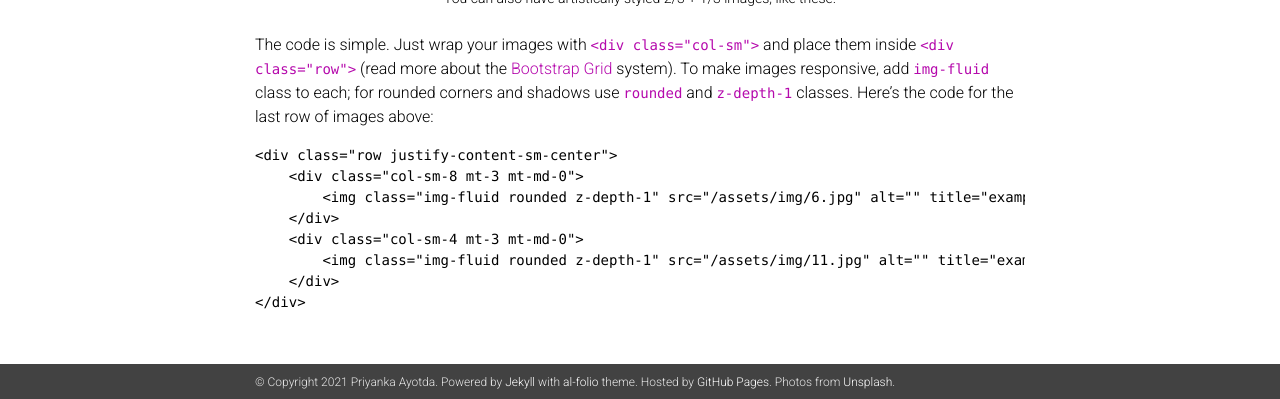
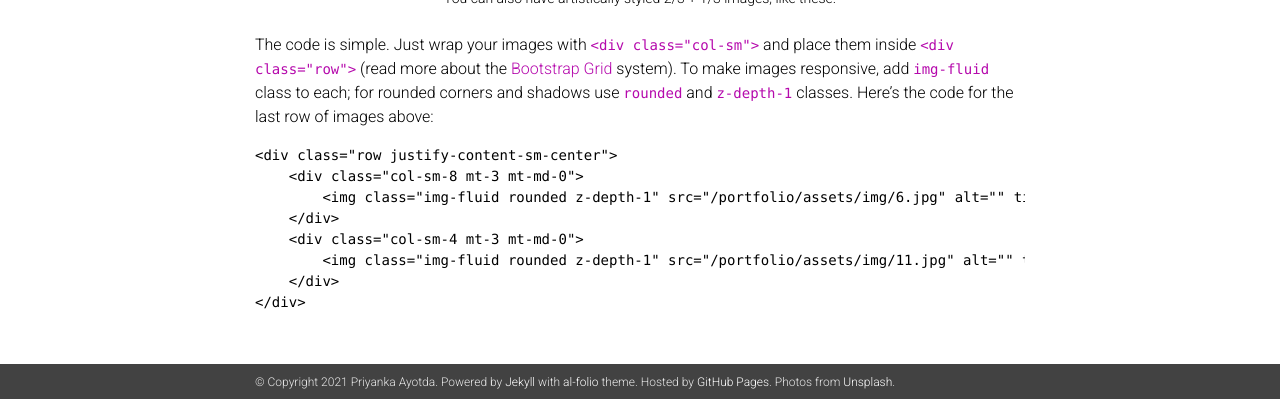
Before and after one commit to priyanka-aytoda/portfolio, a Jekyll site: the page built from _projects/6_project.markdown, in a window 1280 px wide and 900 px high, scrolled down 1013 px, cut to the strip 501-900 px from the top of the window. Built offline with Jekyll 4.4.1, drawn with Linux system fonts in a browser that asks for light colours; nearby versions of some CDN libraries; a style sheet for code colours, icons or effects is not loaded.

Commit message:
Added base config changes

```diff
--- a/_config.yml
+++ b/_config.yml
@@ -15,7 +15,7 @@
   Photos from <a href="https://unsplash.com" target="_blank">Unsplash</a>.
 
 url:  # the base hostname & protocol for your site
-baseurl: '' # the subpath of your site, e.g. /blog/
+baseurl: /portfolio # the subpath of your site, e.g. /blog/
 last_updated: false # set to true if you want to display last updated in the footer
 impressum_path:  # set to path to include impressum link in the footer, use the same path as permalink in a page, helps to conform with EU GDPR
 
```
